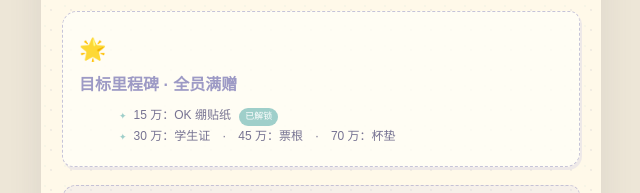
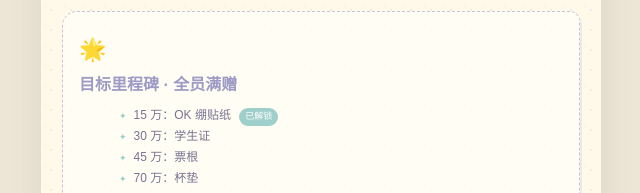
Before and after one commit to Cham1029/magic-pk, a website: page index.html in a window 1280 px wide. Shown: the part 3080-3273 px from the top of the page, without its empty margins (319-959 px from the left). Drawn offline with Linux system fonts and the light colour scheme; no server answers.

Commit message:
Add files via upload

```diff
--- a/index.html
+++ b/index.html
@@ -23,7 +23,7 @@
   <section class="section" id="rank"><div class="heading"><span class="en">MAGIC ENERGY RANKING</span><h2>属性销量魔法榜</h2><div class="divider">✦　✧　✦</div></div><p class="rank-status" id="sales-status">正在连接远宇宙魔法档案…</p><div class="sales-board" id="sales-board" hidden></div><p class="sales-time" id="sales-time"></p></section>
   <section class="section" id="report"><div class="heading"><span class="en">ROUND 03· FINAL REPORT</span><h2>星轨角逐 · 十强对决</h2><div class="divider">✦　✧　✦</div></div><div class="report-stats"><div class="report-stat"><strong>281,576.04</strong><span>总魔法值</span></div><div class="report-stat"><strong>218,276</strong><span>总能量值</span></div></div><p class="sales-time">第三轮战报 · 10 进 4 · 已圆满结束</p></section>
   <section class="section" id="rule"><div class="heading"><span class="en">MAGICAL ATTRIBUTE TOURNAMENT</span><h2>魔法属性 PK 赛制</h2><div class="divider">✦　✧　✦</div></div><div class="rounds"><article class="round"><div class="round-top"><div><span class="round-num">ROUND 01 · COMPLETED</span><h3>二十六星海选</h3></div><span class="date">9.03 10:29<br>— 9.05 10:29<br>已结束</span></div><p>星芒初醒 · 全员试炼。26 个魔法属性院系全员出战，按各院系魔法能量总值排名。</p><p class="result">总榜前 8 名院系，成功晋级十强席位。</p></article><article class="round revival"><div class="round-top"><div><span class="round-num">REVIVAL · COMPLETED</span><h3>星火归位 · 复活突围</h3></div><span class="date">9.06 10:29<br>— 9.07 10:29<br>已结束</span></div><p>试炼场内的院系重新累计魔法能量，再次角逐归位资格。</p><p class="result">榜单前 2 名重返魔法 PK 场。</p></article><article class="round"><div class="round-top"><div><span class="round-num">ROUND 02 · COMPLETED</span><h3>十强争锋</h3></div><span class="date">9.08 10:29<br>— 9.09 22:29<br>已结束</span></div><p>星轨角逐 · 十强对决。十大院系重新累计魔法能量，根据第二轮全新积分排名。</p><p class="result">榜单前 4 名院系，成功晋级四强巅峰席位。</p></article><article class="round revival"><div class="round-top"><div><span class="round-num">FINAL · 4 → 1 · LIVE</span><h3>四强加冕</h3></div><span class="date">9.11 10:29<br>— 9.13 22:29<br>限时 60H</span></div><p>天穹决战 · 登顶王座，四系全力汇聚魔法能量。</p><p class="result">最终积分最高院系，成为 2026 远宇宙最强属性魔法 TOP1。</p></article></div><p class="honor">✦ 止步十强院系获「星辉魔法师」专属荣誉及远宇宙魔法档案记录。</p></section>
-  <section class="section" id="prize"><div class="heading"><span class="en">REWARDS &amp; HONOURS</span><h2>魔法奖励</h2><div class="divider">✦　✧　✦</div></div><div class="prizes"><article class="prize"><span class="prize-icon">🏆</span><h3>荣誉奖励 · 属性专属</h3><ul><li>前 10 强获专属属性小卡</li><li>前 4 强获专属属性视频</li><li>属性 TOP1 获云包场冠名权</li></ul></article><article class="prize"><span class="prize-icon">🎁</span><h3>学员奖励 · 个人满赠</h3><ul><li>30 能量值：1 小卡 <em class="unlocked">已解锁</em></li><li>100 能量值：1 小卡 + 1 钥匙扣 <em class="unlocked">已解锁</em></li><li>150 能量值：加赠 1 小卡</li><li>300 能量值：加赠 1 卡套</li></ul></article><article class="prize"><span class="prize-icon">🌟</span><h3>目标里程碑 · 全员满赠</h3><ul><li>15 万：OK 绷贴纸 <em class="unlocked">已解锁</em></li><li>30 万：学生证　·　45 万：票根　·　70 万：杯垫</li></ul></article></div><div class="reward-showcase"><img src="assets/unlocked-rewards.jpg" alt="已解锁奖励：30能量值小卡、100能量值亚克力钥匙扣、15万魔法值贴纸"><p class="reward-caption">✦ 已解锁奖励展示 ✦</p></div></section>
+  <section class="section" id="prize"><div class="heading"><span class="en">REWARDS &amp; HONOURS</span><h2>魔法奖励</h2><div class="divider">✦　✧　✦</div></div><div class="prizes"><article class="prize"><span class="prize-icon">🏆</span><h3>荣誉奖励 · 属性专属</h3><ul><li>前 10 强获专属属性小卡</li><li>前 4 强获专属属性视频</li><li>属性 TOP1 获云包场冠名权</li></ul></article><article class="prize"><span class="prize-icon">🎁</span><h3>学员奖励 · 个人满赠</h3><ul><li>30 能量值：1 小卡 <em class="unlocked">已解锁</em></li><li>100 能量值：1 小卡 + 1 钥匙扣 <em class="unlocked">已解锁</em></li><li>150 能量值：加赠 1 小卡</li><li>300 能量值：加赠 1 卡套</li></ul></article><article class="prize"><span class="prize-icon">🌟</span><h3>目标里程碑 · 全员满赠</h3><ul><li>15 万：OK 绷贴纸 <em class="unlocked">已解锁</em></li><li>30 万：学生证</li><li>45 万：票根</li><li>70 万：杯垫</li></ul></article></div><div class="reward-showcase"><img src="assets/unlocked-rewards.jpg" alt="已解锁奖励：30能量值小卡、100能量值亚克力钥匙扣、15万魔法值贴纸"><p class="reward-caption">✦ 已解锁奖励展示 ✦</p></div></section>
   <section class="cta" id="join"><div class="heading"><span class="en">THE STARS ARE WAITING</span><h2>点燃你的魔法能量</h2><div class="divider">✦　✧　✦</div></div><p>天穹终决已经开启，为你的属性院系汇聚最后的魔法能量。</p><a class="button" href="https://k.youshop10.com/QwNcydOY?a=b&amp;p=iphone&amp;wfr=BuyercopyURL&amp;share_relation=5c57626beb7f72bb_1388062718_1" target="_blank" rel="noopener">✦ 进入四强加冕终决页</a></section>
   <footer>© 2026 陈哲远粉丝支持站 · 非官方个人应援网页</footer>
 </main><script>
```
